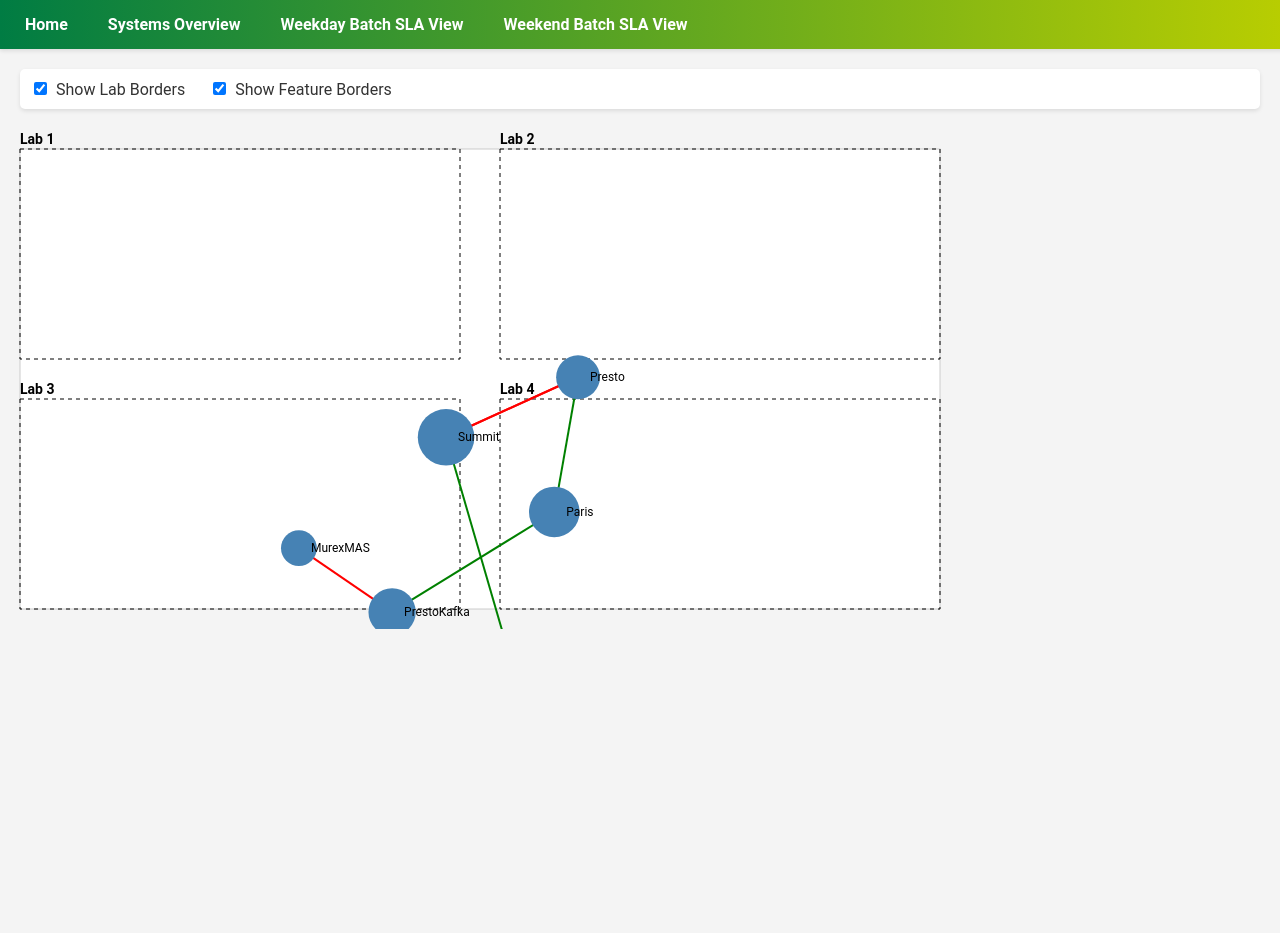
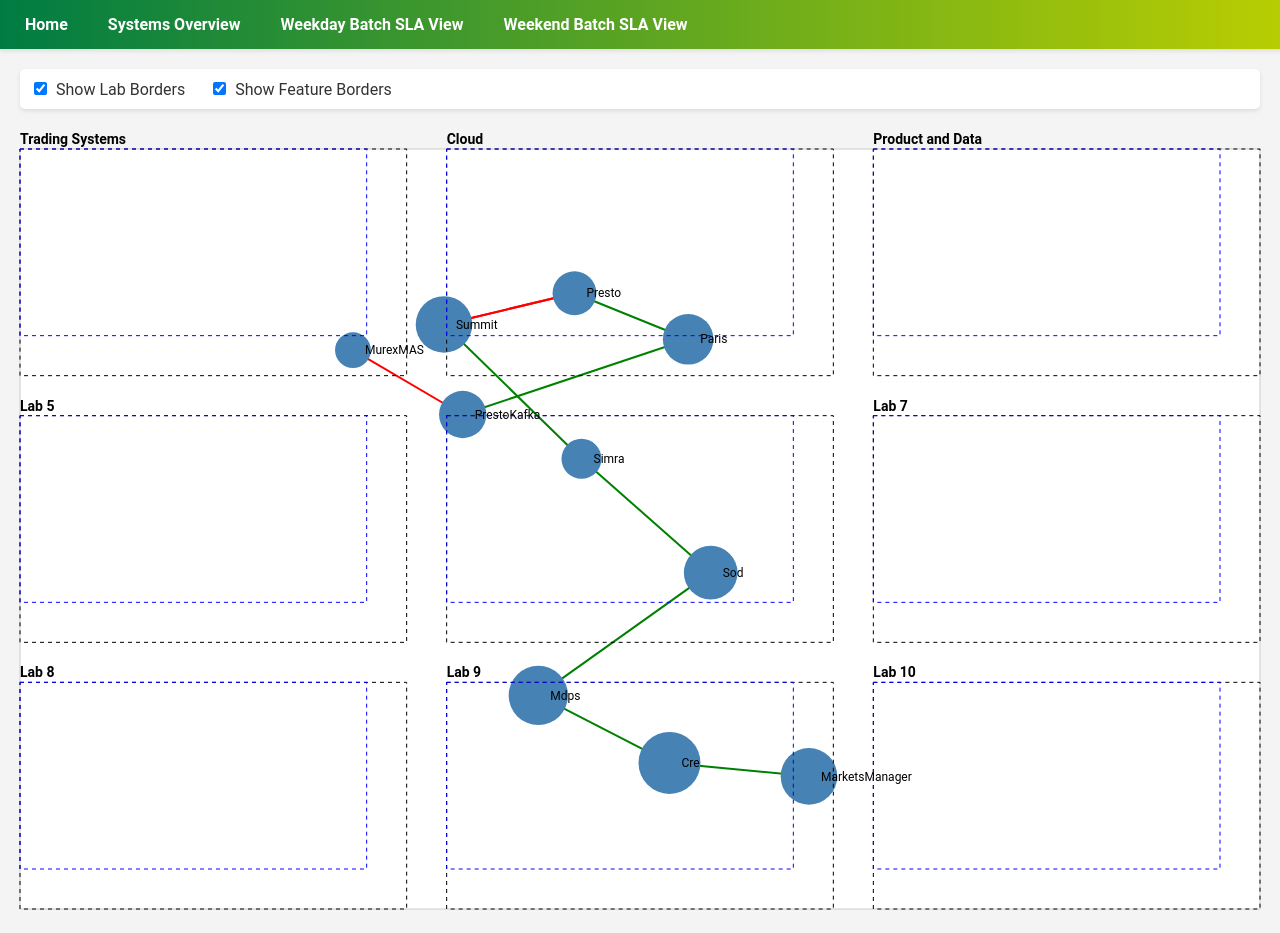
Before and after one commit to ohhewo/MarketsDashboard, a website built with webpack: page src/systems_overview.html in a window 1280 px wide. Shown: the top 933 px of the page. Built offline with nearby package versions, Linux system fonts and the light colour scheme; files whose address does not match are found by name.

Commit message:
updated version 3

```diff
--- a/src/styles.css
+++ b/src/styles.css
@@ -51,6 +51,7 @@
     width: 100vw;
     height: 100vh;
     position: relative;
+    cursor: none; /* Hide the default cursor */
 }
 
 .lab-box {
--- a/src/systems_overview.js
+++ b/src/systems_overview.js
@@ -1,8 +1,8 @@
 import * as d3 from 'd3';
 import './styles.css';
 
-const width = 960;
-const height = 500;
+const width = window.innerWidth;
+const height = window.innerHeight;
 const margin = 20;
 const whiteBoxPadding = 20;
 const whiteBoxWidth = width - whiteBoxPadding * 2;
@@ -50,14 +50,20 @@
         // Group nodes by lab
         const labs = d3.groups(nodes, d => d.lab);
 
+        // Calculate lab box dimensions dynamically based on the number of labs
+        const numCols = Math.ceil(Math.sqrt(labs.length));
+        const numRows = Math.ceil(labs.length / numCols);
+        const labBoxWidth = width / numCols;
+        const labBoxHeight = height / numRows;
+
         const labBoxes = g.selectAll(".lab-box")
             .data(labs)
             .enter().append("rect")
             .attr("class", "lab-box")
-            .attr("x", (d, i) => (i % 2) * (width / 2) + margin)
-            .attr("y", (d, i) => Math.floor(i / 2) * (height / 2) + margin)
-            .attr("width", width / 2 - 2 * margin)
-            .attr("height", height / 2 - 2 * margin)
+            .attr("x", (d, i) => (i % numCols) * labBoxWidth + margin)
+            .attr("y", (d, i) => Math.floor(i / numCols) * labBoxHeight + margin)
+            .attr("width", labBoxWidth - 2 * margin)
+            .attr("height", labBoxHeight - 2 * margin)
             .attr("stroke", "black")
             .attr("stroke-dasharray", "4")
             .attr("fill", "none");
@@ -65,10 +71,10 @@
         const labBoxCoords = {};
         labBoxes.each(function (d, i) {
             labBoxCoords[d[0]] = {
-                x: (i % 2) * (width / 2) + margin,
-                y: Math.floor(i / 2) * (height / 2) + margin,
-                width: width / 2 - 2 * margin,
-                height: height / 2 - 2 * margin
+                x: (i % numCols) * labBoxWidth + margin,
+                y: Math.floor(i / numCols) * labBoxHeight + margin,
+                width: labBoxWidth - 2 * margin,
+                height: labBoxHeight - 2 * margin
             };
         });
 
@@ -77,8 +83,8 @@
             .data(labs)
             .enter().append("text")
             .attr("class", "lab-name")
-            .attr("x", (d, i) => (i % 2) * (width / 2) + margin)
-            .attr("y", (d, i) => Math.floor(i / 2) * (height / 2) + margin - 5)
+            .attr("x", (d, i) => (i % numCols) * labBoxWidth + margin)
+            .attr("y", (d, i) => Math.floor(i / numCols) * labBoxHeight + margin - 5)
             .text(d => d[0])
             .style("font-weight", "bold")
             .style("font-size", "14px");
@@ -179,7 +185,7 @@
 
         // Create custom cursor
         const customCursor = svg.append("circle")
-            .attr("r", 5)
+            .attr("r", 10)
             .attr("fill", "black")
             .attr("opacity", 0.5)
             .style("pointer-events", "none")
@@ -195,5 +201,93 @@
         svg.on("mouseout", function() {
             customCursor.attr("visibility", "hidden");
         });
+
+        // Add filters functionality
+        d3.select("#labFilter").on("change", function() {
+            updateBorders();
+        });
+
+        d3.select("#featureFilter").on("change", function() {
+            updateBorders();
+        });
+
+        function updateBorders() {
+            const showLabBorders = d3.select("#labFilter").property("checked");
+            const showFeatureBorders = d3.select("#featureFilter").property("checked");
+
+            // Remove existing borders
+            g.selectAll(".lab-box, .feature-box").remove();
+
+            if (showLabBorders) {
+                // Draw lab borders
+                const labBoxes = g.selectAll(".lab-box")
+                    .data(labs)
+                    .enter().append("rect")
+                    .attr("class", "lab-box")
+                    .attr("x", (d, i) => (i % numCols) * labBoxWidth + margin)
+                    .attr("y", (d, i) => Math.floor(i / numCols) * labBoxHeight + margin)
+                    .attr("width", labBoxWidth - 2 * margin)
+                    .attr("height", labBoxHeight - 2 * margin)
+                    .attr("stroke", "black")
+                    .attr("stroke-dasharray", "4")
+                    .attr("fill", "none");
+
+                labBoxes.each(function (d, i) {
+                    labBoxCoords[d[0]] = {
+                        x: (i % numCols) * labBoxWidth + margin,
+                        y: Math.floor(i / numCols) * labBoxHeight + margin,
+                        width: labBoxWidth - 2 * margin,
+                        height: labBoxHeight - 2 * margin
+                    };
+                });
+
+                // Add lab names
+                g.selectAll(".lab-name")
+                    .data(labs)
+                    .enter().append("text")
+                    .attr("class", "lab-name")
+                    .attr("x", (d, i) => (i % numCols) * labBoxWidth + margin)
+                    .attr("y", (d, i) => Math.floor(i / numCols) * labBoxHeight + margin - 5)
+                    .text(d => d[0])
+                    .style("font-weight", "bold")
+                    .style("font-size", "14px");
+            }
+
+            if (showFeatureBorders) {
+                // Draw feature borders within each lab
+                labs.forEach((lab, i) => {
+                    const features = d3.groups(lab[1], d => d.feature);
+
+                    const featureBoxWidth = labBoxCoords[lab[0]].width / Math.ceil(Math.sqrt(features.length));
+                    const featureBoxHeight = labBoxCoords[lab[0]].height / Math.ceil(features.length / Math.ceil(Math.sqrt(features.length)));
+
+                    features.forEach((feature, j) => {
+                        const featureBoxX = labBoxCoords[lab[0]].x + (j % Math.ceil(Math.sqrt(features.length))) * featureBoxWidth;
+                        const featureBoxY = labBoxCoords[lab[0]].y + Math.floor(j / Math.ceil(Math.sqrt(features.length))) * featureBoxHeight;
+
+                        g.append("rect")
+                            .attr("class", "feature-box")
+                            .attr("x", featureBoxX)
+                            .attr("y", featureBoxY)
+                            .attr("width", featureBoxWidth - 2 * margin)
+                            .attr("height", featureBoxHeight - 2 * margin)
+                            .attr("stroke", "blue")
+                            .attr("stroke-dasharray", "4")
+                            .attr("fill", "none");
+
+                        g.append("text")
+                            .attr("class", "feature-name")
+                            .attr("x", featureBoxX + 5)
+                            .attr("y", featureBoxY + 15)
+                            .text(feature[0])
+                            .style("font-weight", "bold")
+                            .style("font-size", "12px");
+                    });
+                });
+            }
+        }
+
+        // Initial call to updateBorders to draw borders if filters are checked
+        updateBorders();
     });
 }
--- a/systems.json
+++ b/systems.json
@@ -1,9 +1,9 @@
 {
     "nodes": [
-      {"id": "SUMMIT", "name": "Summit", "lab": "Lab 1", "footprint": 50},
-      {"id": "PRESTO", "name": "Presto", "lab": "Lab 2", "footprint": 30},
-      {"id": "MUREXMAS", "name": "MurexMAS", "lab": "Lab 3", "footprint": 20},
-      {"id": "PARIS", "name": "Paris", "lab": "Lab 4", "footprint": 40},
+      {"id": "SUMMIT", "name": "Summit", "lab": "Trading Systems", "footprint": 50},
+      {"id": "PRESTO", "name": "Presto", "lab": "Cloud", "footprint": 30},
+      {"id": "MUREXMAS", "name": "MurexMAS", "lab": "Trading Systems", "footprint": 20},
+      {"id": "PARIS", "name": "Paris", "lab": "Product and Data", "footprint": 40},
       {"id": "PRESTOKAFKA", "name": "PrestoKafka", "lab": "Lab 5", "footprint": 35},
       {"id": "SIMRA", "name": "Simra", "lab": "Lab 6", "footprint": 25},
       {"id": "SOD", "name": "Sod", "lab": "Lab 7", "footprint": 45},
```
